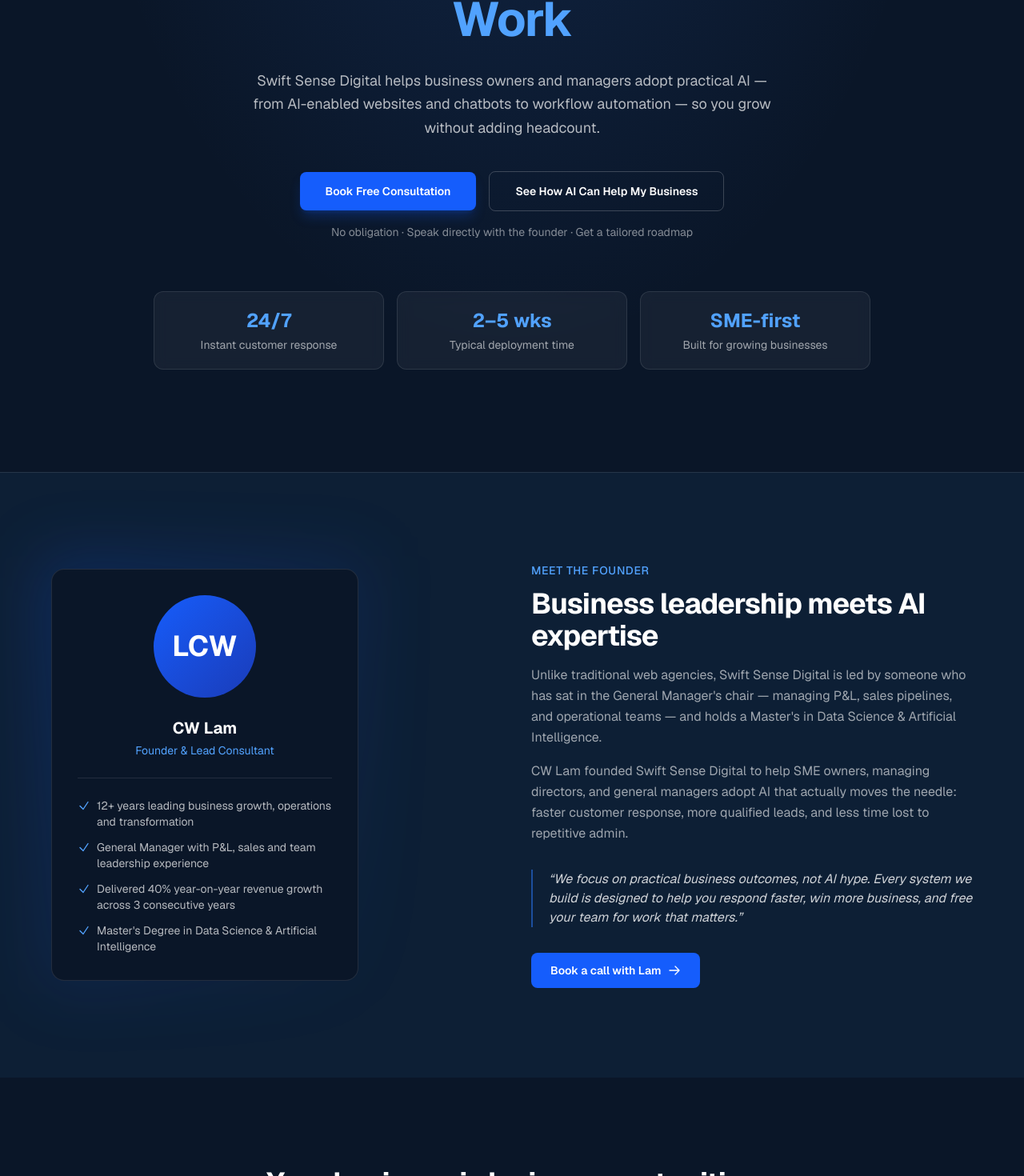
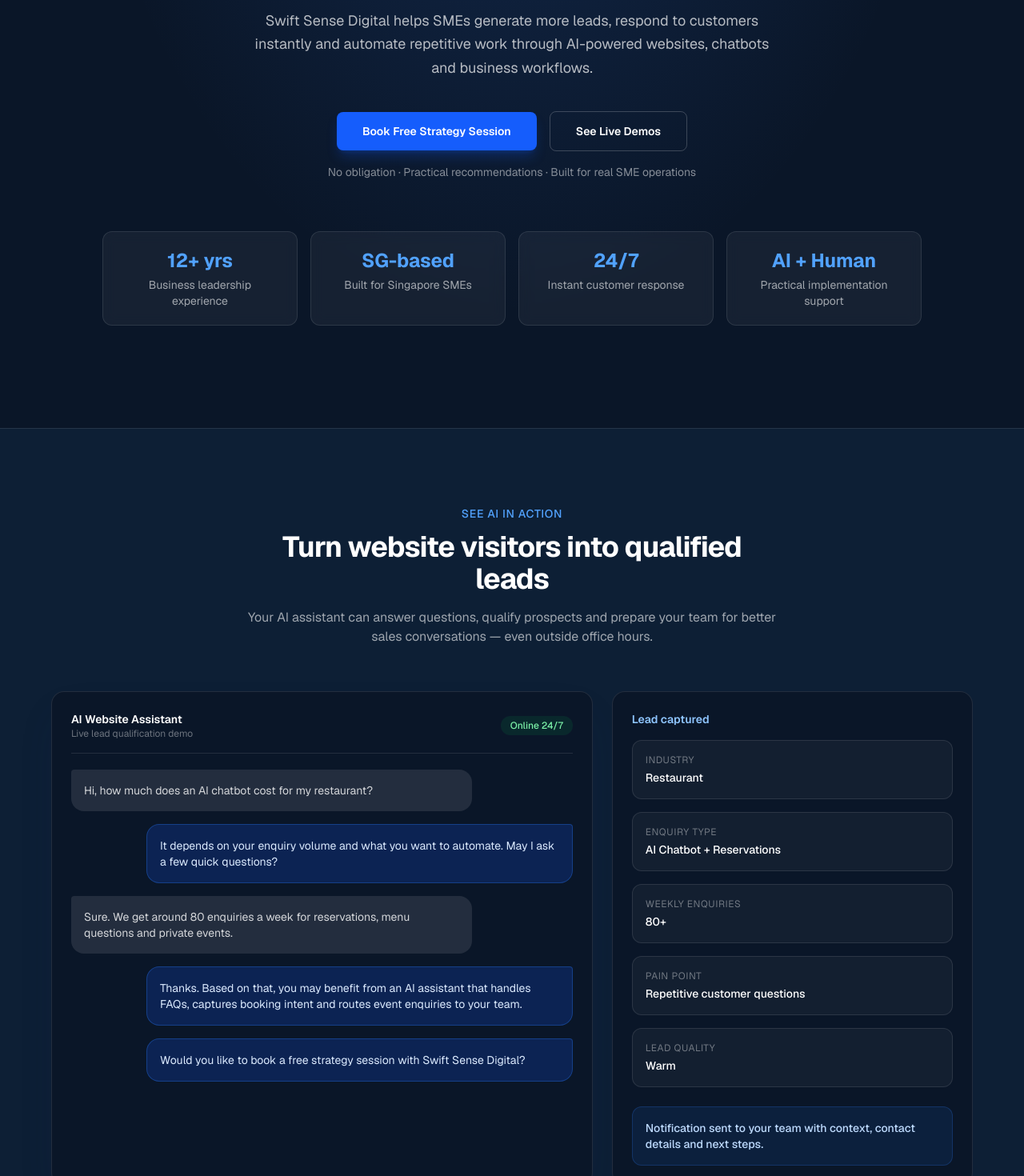
Before and after one commit to roylamcw/swift-sense-digital, a Next.js app: page / in a window 1280 px wide. Shown: the part 469-1939 px from the top of the page at 80% size. Built offline with nearby package versions, Linux system fonts and the light colour scheme.

Commit message:
Update page.tsx

```diff
--- a/app/page.tsx
+++ b/app/page.tsx
@@ -424,45 +424,52 @@
 
       {/* Hero */}
       <section className="relative overflow-hidden px-6 pb-24 pt-20 md:pb-32 md:pt-28">
-        <div className="pointer-events-none absolute inset-0 bg-[radial-gradient(ellipse_at_top,_rgba(59,130,246,0.15)_0%,_transparent_60%)]" />
+        <div className="pointer-events-none absolute inset-0 bg-[radial-gradient(ellipse_at_top,_rgba(59,130,246,0.18)_0%,_transparent_60%)]" />
+
         <div className="relative mx-auto max-w-6xl">
-          <div className="mx-auto max-w-3xl text-center">
+          <div className="mx-auto max-w-4xl text-center">
             <p className="mb-4 inline-block rounded-full border border-blue-500/30 bg-blue-500/10 px-4 py-1.5 text-sm text-blue-300">
-              Practical AI Solutions for Growing SMEs
+              AI Growth & Automation Partner for Singapore SMEs
             </p>
+
             <h1 className="text-4xl font-bold leading-tight tracking-tight md:text-5xl lg:text-6xl">
-              Helping SMEs Respond Faster, Win More Business and{" "}
-              <span className="text-blue-400">Automate Repetitive Work</span>
+              Grow Your Business with{" "}
+              <span className="text-blue-400">Practical AI Solutions</span>{" "}
+              That Actually Work
             </h1>
+
             <p className="mx-auto mt-6 max-w-2xl text-lg leading-relaxed text-white/70">
-              Swift Sense Digital helps business owners and managers adopt practical AI — from
-              AI-enabled websites and chatbots to workflow automation — so you grow without
-              adding headcount.
+              Swift Sense Digital helps SMEs generate more leads, respond to customers instantly
+              and automate repetitive work through AI-powered websites, chatbots and business workflows.
             </p>
+
             <div className="mt-10 flex flex-col items-center justify-center gap-4 sm:flex-row">
               <a
                 href="#contact"
                 className="w-full rounded-lg bg-blue-600 px-8 py-3.5 text-center text-sm font-semibold shadow-lg shadow-blue-600/25 transition-colors hover:bg-blue-500 sm:w-auto"
               >
-                Book Free Consultation
+                Book Free Strategy Session
               </a>
+
               <a
                 href="#portfolio"
                 className="w-full rounded-lg border border-white/20 px-8 py-3.5 text-center text-sm font-semibold transition-colors hover:border-white/40 hover:bg-white/5 sm:w-auto"
               >
-                See How AI Can Help My Business
+                See Live Demos
               </a>
             </div>
+
             <p className="mt-4 text-sm text-white/50">
-              No obligation · Speak directly with the founder · Get a tailored roadmap
+              No obligation · Practical recommendations · Built for real SME operations
             </p>
           </div>
 
-          <div className="mx-auto mt-16 grid max-w-4xl grid-cols-1 gap-4 sm:grid-cols-3">
+          <div className="mx-auto mt-16 grid max-w-5xl grid-cols-1 gap-4 sm:grid-cols-2 lg:grid-cols-4">
             {[
+              { stat: "12+ yrs", label: "Business leadership experience" },
+              { stat: "SG-based", label: "Built for Singapore SMEs" },
               { stat: "24/7", label: "Instant customer response" },
-              { stat: "2–5 wks", label: "Typical deployment time" },
-              { stat: "SME-first", label: "Built for growing businesses" },
+              { stat: "AI + Human", label: "Practical implementation support" },
             ].map((item) => (
               <div
                 key={item.label}
@@ -472,6 +479,97 @@
                 <p className="mt-1 text-sm text-white/60">{item.label}</p>
               </div>
             ))}
+          </div>
+        </div>
+      </section>
+
+      {/* AI Conversation Demo */}
+      <section className="border-t border-white/10 bg-[#0d1f35] px-6 py-20 md:py-24">
+        <div className="mx-auto max-w-6xl">
+          <div className="mx-auto max-w-2xl text-center">
+            <p className="mb-3 text-sm font-medium uppercase tracking-wider text-blue-400">
+              See AI in action
+            </p>
+            <h2 className="text-3xl font-bold tracking-tight md:text-4xl">
+              Turn website visitors into qualified leads
+            </h2>
+            <p className="mt-4 text-white/60">
+              Your AI assistant can answer questions, qualify prospects and prepare your team
+              for better sales conversations — even outside office hours.
+            </p>
+          </div>
+
+          <div className="mt-14 grid gap-6 lg:grid-cols-[1.2fr_0.8fr]">
+            <div className="rounded-2xl border border-white/10 bg-[#0a1628] p-6 shadow-2xl shadow-blue-950/20">
+              <div className="mb-5 flex items-center justify-between border-b border-white/10 pb-4">
+                <div>
+                  <p className="text-sm font-semibold">AI Website Assistant</p>
+                  <p className="text-xs text-white/40">Live lead qualification demo</p>
+                </div>
+                <span className="rounded-full bg-green-500/10 px-3 py-1 text-xs font-medium text-green-300">
+                  Online 24/7
+                </span>
+              </div>
+
+              <div className="space-y-4">
+                <div className="max-w-[80%] rounded-2xl rounded-tl-sm bg-white/10 p-4">
+                  <p className="text-sm text-white/80">
+                    Hi, how much does an AI chatbot cost for my restaurant?
+                  </p>
+                </div>
+
+                <div className="ml-auto max-w-[85%] rounded-2xl rounded-tr-sm border border-blue-500/30 bg-blue-600/20 p-4">
+                  <p className="text-sm text-blue-100">
+                    It depends on your enquiry volume and what you want to automate.
+                    May I ask a few quick questions?
+                  </p>
+                </div>
+
+                <div className="max-w-[80%] rounded-2xl rounded-tl-sm bg-white/10 p-4">
+                  <p className="text-sm text-white/80">
+                    Sure. We get around 80 enquiries a week for reservations, menu questions and private events.
+                  </p>
+                </div>
+
+                <div className="ml-auto max-w-[85%] rounded-2xl rounded-tr-sm border border-blue-500/30 bg-blue-600/20 p-4">
+                  <p className="text-sm text-blue-100">
+                    Thanks. Based on that, you may benefit from an AI assistant that handles FAQs,
+                    captures booking intent and routes event enquiries to your team.
+                  </p>
+                </div>
+
+                <div className="ml-auto max-w-[85%] rounded-2xl rounded-tr-sm border border-blue-500/30 bg-blue-600/20 p-4">
+                  <p className="text-sm text-blue-100">
+                    Would you like to book a free strategy session with Swift Sense Digital?
+                  </p>
+                </div>
+              </div>
+            </div>
+
+            <div className="rounded-2xl border border-white/10 bg-[#0a1628] p-6">
+              <p className="mb-4 text-sm font-semibold text-blue-300">Lead captured</p>
+
+              <div className="space-y-4">
+                {[
+                  ["Industry", "Restaurant"],
+                  ["Enquiry Type", "AI Chatbot + Reservations"],
+                  ["Weekly Enquiries", "80+"],
+                  ["Pain Point", "Repetitive customer questions"],
+                  ["Lead Quality", "Warm"],
+                ].map(([label, value]) => (
+                  <div key={label} className="rounded-xl border border-white/10 bg-white/[0.04] p-4">
+                    <p className="text-xs uppercase tracking-wider text-white/40">{label}</p>
+                    <p className="mt-1 text-sm font-medium text-white">{value}</p>
+                  </div>
+                ))}
+              </div>
+
+              <div className="mt-6 rounded-xl border border-blue-500/20 bg-blue-500/10 p-4">
+                <p className="text-sm font-medium text-blue-200">
+                  Notification sent to your team with context, contact details and next steps.
+                </p>
+              </div>
+            </div>
           </div>
         </div>
       </section>
```
